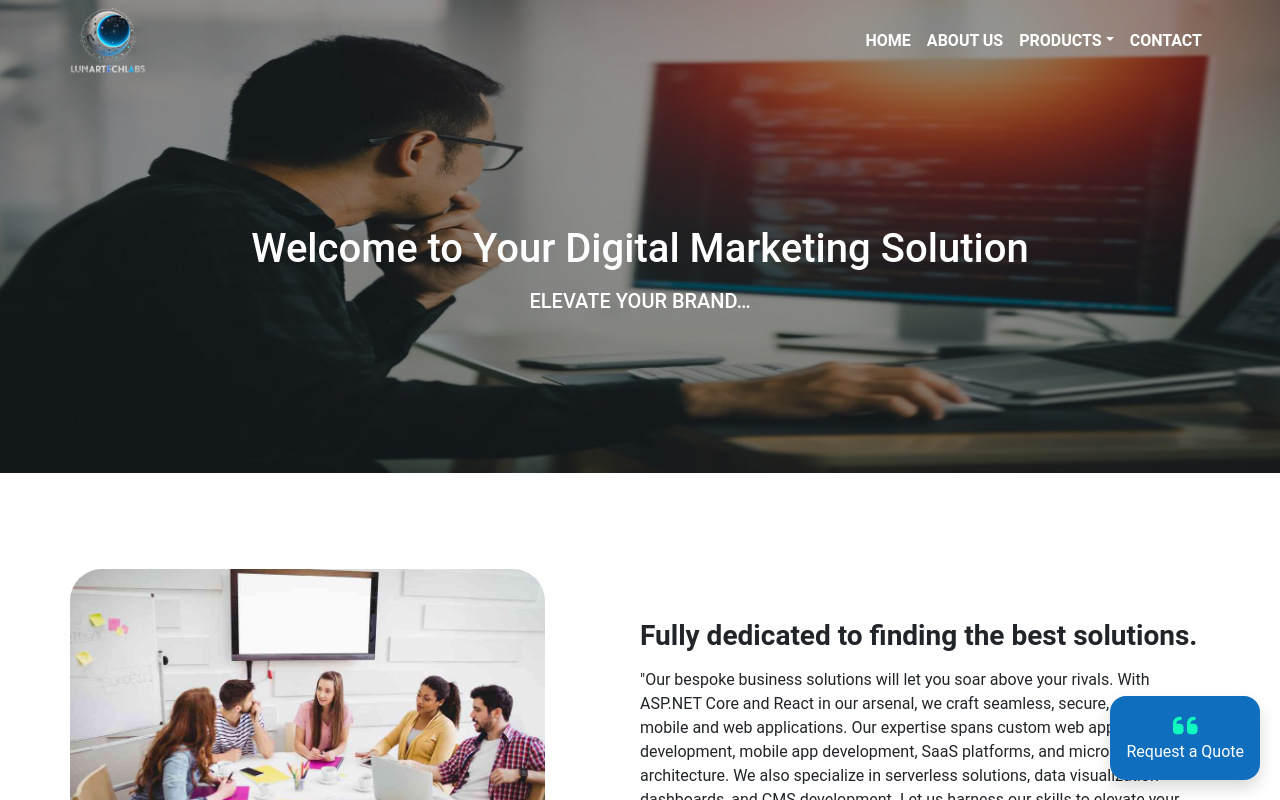
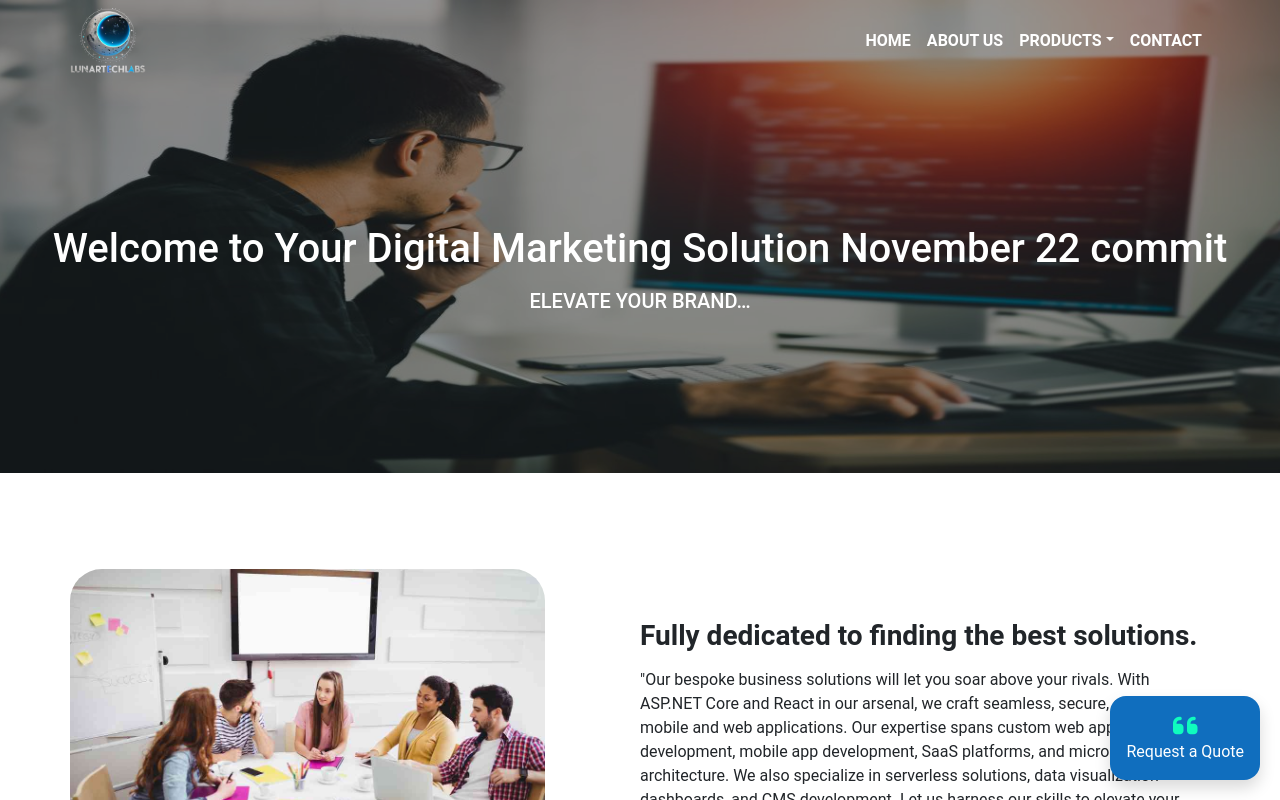
Before and after one commit to mmamuhammad2006/lunartechlabZelino, a Vue app in the folder vuejs/: page / in a window 1280 px wide. Shown: the top 800 px of the page. Built offline with nearby package versions, Linux system fonts and the light colour scheme.

Commit message:
update return status

```diff
--- a/vuejs/src/partials/header.vue
+++ b/vuejs/src/partials/header.vue
@@ -149,7 +149,7 @@
             <div class="head">
               <div class="col-12">
                 <h1 class="m-0 pb-3 text-white text-center">
-                  Welcome to Your Digital Marketing Solution
+                  Welcome to Your Digital Marketing Solution November 22 commit
                 </h1>
                 <h5 class="m-0 pb-3 text-white text-center">
                   ELEVATE YOUR BRAND…
```
Also changed, not shown: 1 other file (tests, documents, lock files or other folders).
